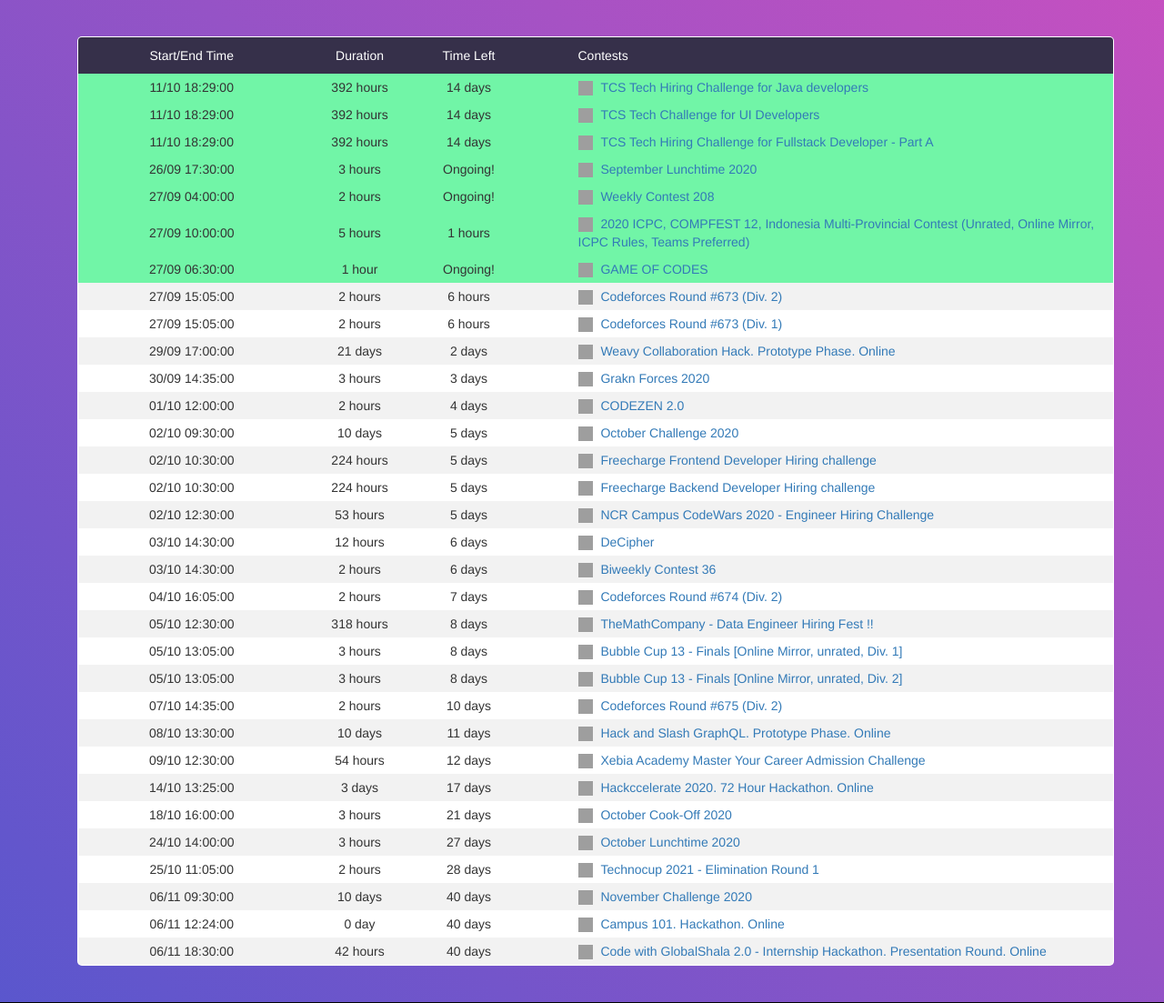
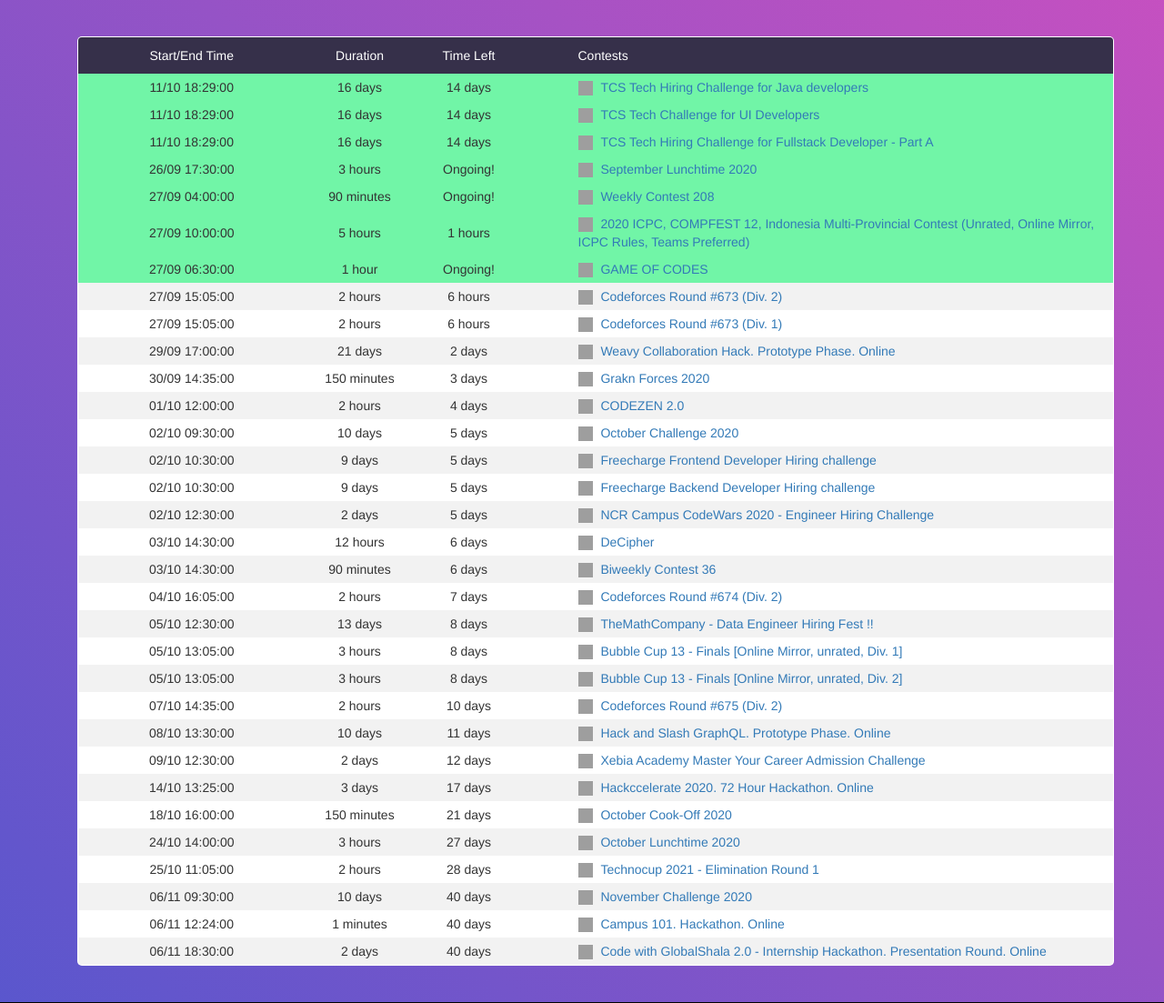
Before and after one commit to nishitsharma03/3Essn, a Node server app: page / in a window 1280 px wide. Shown: the part 70-1173 px from the top of the page at 91% size. Run offline with Node 20, Linux system fonts and the light colour scheme; some libraries are stand-ins or nearby versions; grey boxes are pictures that could not be loaded.

Commit message:
duration optimise

```diff
--- a/views/main/index.ejs
+++ b/views/main/index.ejs
@@ -20,20 +20,23 @@
             <% var startDate = new Date(data[i]["start"]); %>
             <% var endDate = new Date(data[i]["end"]); %>
             <% var now = new Date(); %>
-            <% var dur = Math.round(data[i]["duration"]/60) %>
-            <% if(dur % 24 == 0){ %>
-                <% dur = dur/24 %>
+            <% var dur = data[i]["duration"] %>
+            <% if(dur % 1440 == 0 || dur/1440>1){ %>
+                <% dur = Math.round(dur/1440) %>
                 <% if(dur>1){ %>
                     <% var duration = dur.toString()+" days" %>
                 <% } else{ %>
                     <% var duration = dur.toString()+" day" %>
                 <% } %>
-            <% } else{ %>
+            <% } else if(dur%60 == 0) { %>
+                <% dur = dur/60 %>
                 <% if(dur>1){ %>
                     <% var duration = dur.toString()+" hours" %>
                 <% } else{ %>
                     <% var duration = dur.toString()+" hour" %>
                 <% } %>
+            <% } else{ %>
+                <% var duration = dur.toString()+" minutes" %>
             <% } %>
             <% if(now<startDate){ %>
             <tr>
```
